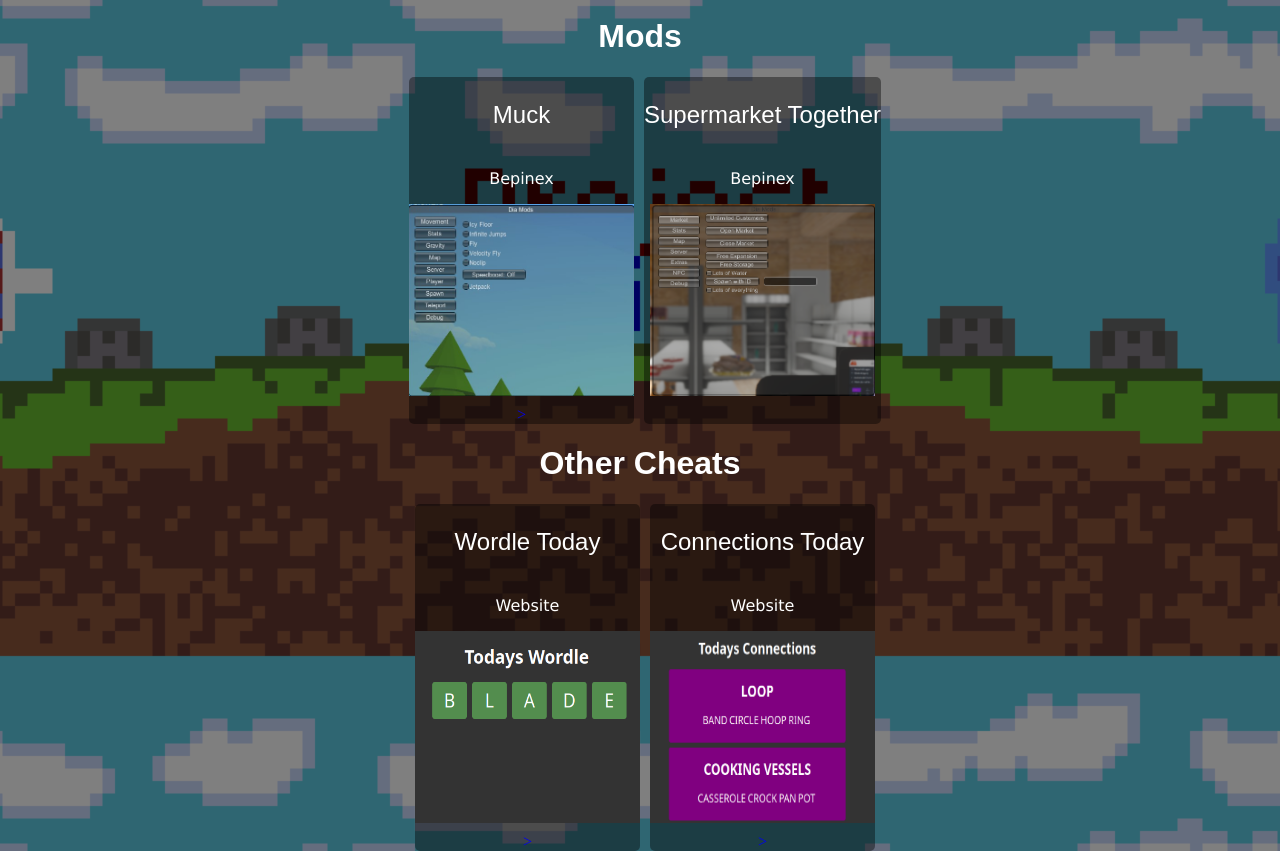
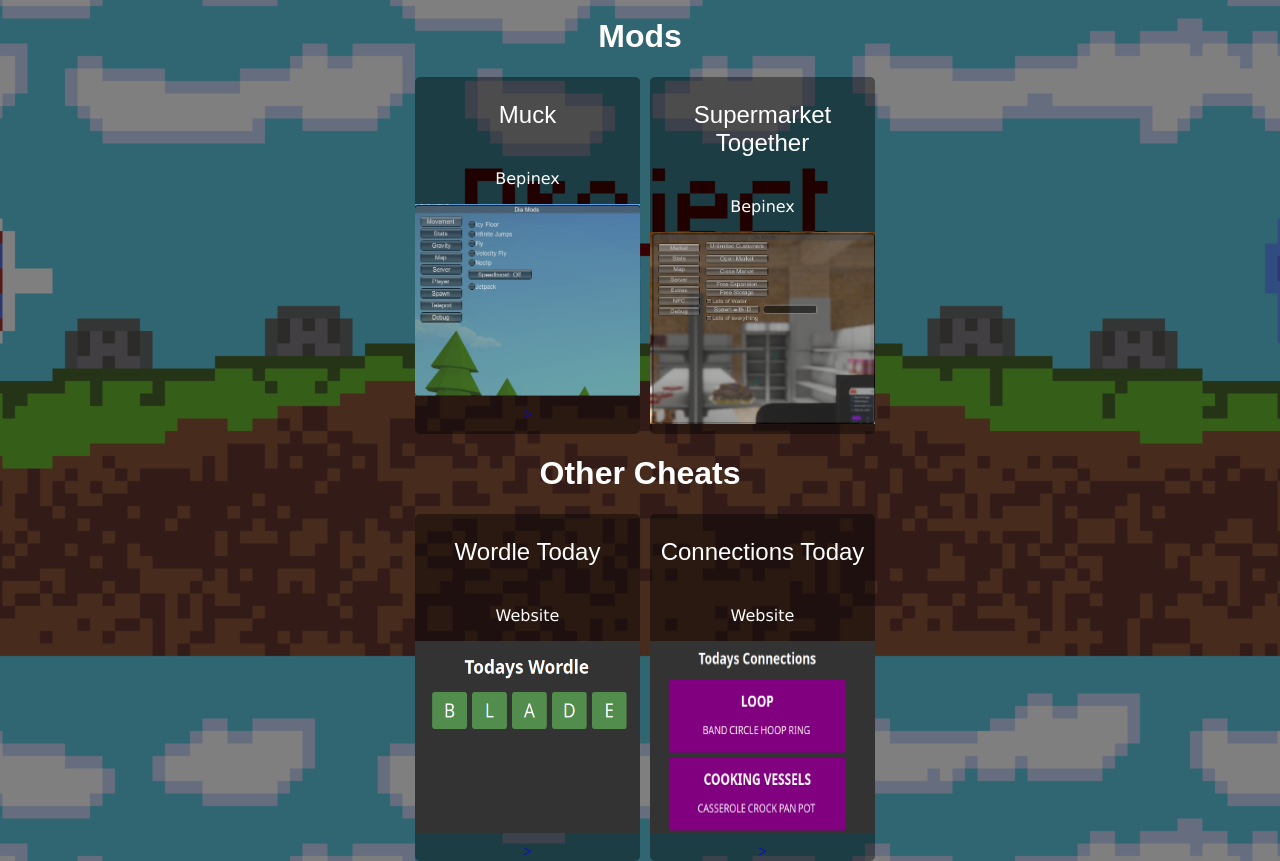
Before and after one commit to TheDiamondOG/projectdia, a plain HTML site: page projects.html in a window 1280 px wide. Shown: the part 944-1805 px from the top of the page. Drawn offline with Linux system fonts and the light colour scheme.

Commit message:
Better formating for super market together menu

```diff
--- a/projects.html
+++ b/projects.html
@@ -73,7 +73,7 @@
                 <img src="/images/project_images/DiaMuckMods.png" width="225" height="192" class="project_image">>
             </a>
             <a href="https://github.com/TheDiamondOG/DiaSupermarketTogetherMenu" alt="Supermarket Together" class="project_item" target=”_blank”>
-                <p class="project_title">Supermarket Together</p>
+                <p class="project_title">Supermarket<br>Together</p>
                 <p class="description">Bepinex</p>
                 <img src="/images/project_images/DiaSupermarketTogetherMods.png" width="225" height="192" class="project_image">
             </a>
```
